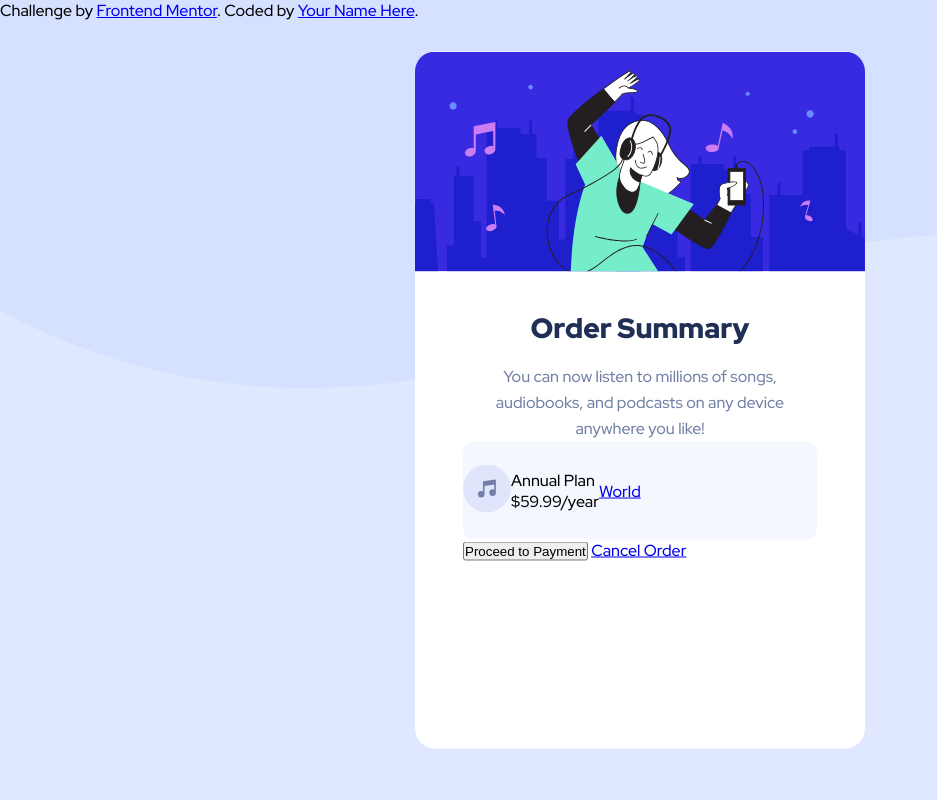
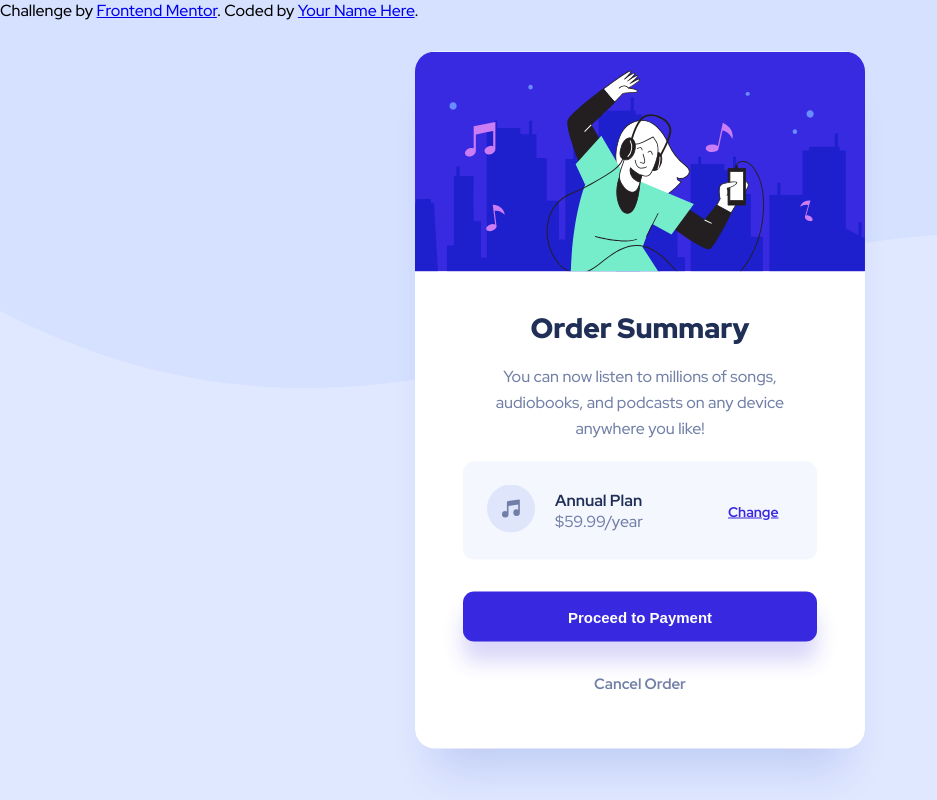
Before and after one commit to pxmdk/order-summary-component-main, a plain HTML site: page index.html in a window 1280 px wide. Shown: the whole page, without its empty margins (0-937 px from the left). Drawn offline with Linux system fonts and the light colour scheme.

Commit message:
Desktop design done

```diff
--- a/index.html
+++ b/index.html
@@ -36,7 +36,7 @@
 						<span><p>Annual Plan</p></span>
 						<p>$59.99/year</p>
 					</div>
-					<div class="change_offer"><a href="#">World</a></div>
+					<div class="change_offer"><a href="#">Change</a></div>
 				</div>
 				<div class="checkout">
 					<button class="checkout_btn">Proceed to Payment</button>
--- a/style.css
+++ b/style.css
@@ -34,6 +34,7 @@ body {
     transform: translate(-50%, -50%);
     background-color: var(--white);
     border-radius: 20px;
+    box-shadow: 0px 40px 40px -20px rgba(13, 48, 189, 0.15);
 }
 .hero img{
     border-radius: 20px 20px 0 0;
@@ -55,7 +56,6 @@ section {
     margin-top: 17px;
     color: var(--desaturated-blue-neutral);
     text-align: center;
-    font-family: Red Hat Display;
     font-size: 16px;
     font-style: normal;
     font-weight: 500;
@@ -65,8 +65,72 @@ section {
     width: 354px;
     height: 98px;
     flex-shrink: 0;
+    margin-top: 20px;
     border-radius: 11px;
     background-color: var(--very-pale-blue-nautral);
     display: flex;
     align-items: center;
 }
+.product_icon {
+    margin-left: 24px;
+}
+.priceplan {
+    margin-left: 20px;
+    color: var(--dark-blue-neutral);
+}
+.priceplan span p {
+    color: var(--dark-blue-neutral);
+    font-weight: 700;
+}
+.priceplan p {
+    color: var(--desaturated-blue-neutral);
+}
+.change_offer {
+    margin-left: 85px;
+}
+.change_offer a {
+    font-size: 14px;
+    color: var(--bright-blue-primary);
+    font-style: normal;
+    font-weight: 700;
+    line-height: normal;
+    text-decoration-line: underline;
+}
+.change_offer a:hover {
+    color: var(--bright-blue-primary-hover);
+}
+.checkout {
+    display: flex;
+    flex-direction: column;
+    text-align: center;
+    margin-top: 32px;
+}
+.checkout_btn {
+    border: none;
+    width: 354px;
+    height: 50px;
+    flex-shrink: 0;
+    border-radius: 11px;
+    background: var(--bright-blue-primary);
+    box-shadow: 0px 20px 20px 0px rgba(56, 42, 225, 0.19);
+    color: var(--white);
+    font-size: 15px;
+    font-style: normal;
+    font-weight: 900;
+    line-height: normal;
+}
+.checkout_btn:hover {
+    background-color: var(--bright-blue-primary-hover);
+}
+.checkout a {
+    margin-top: 32px;
+    font-size: 15px;
+    color: var(--desaturated-blue-neutral);
+    font-style: normal;
+    font-weight: 700;
+    line-height: normal;
+    text-decoration: none;
+}
+.checkout a:hover {
+    color: var(--dark-blue-neutral);
+}
```
